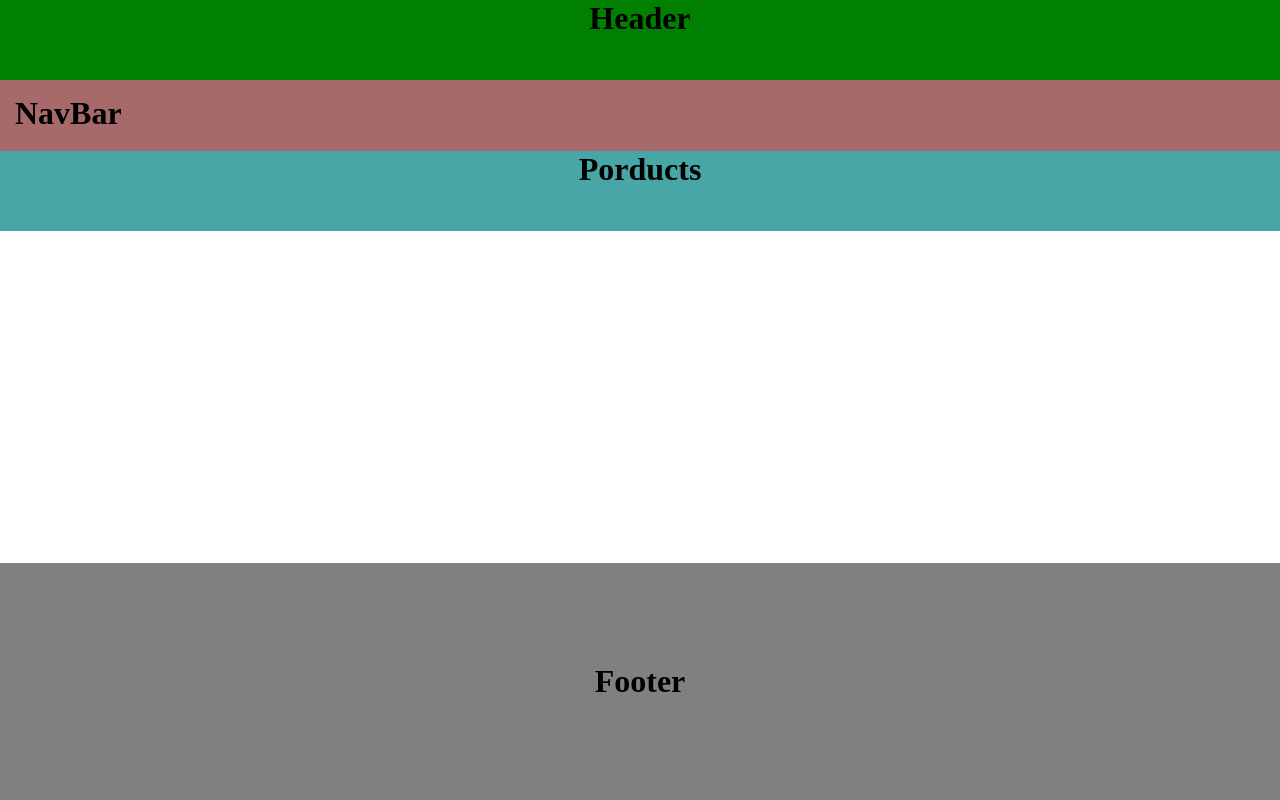
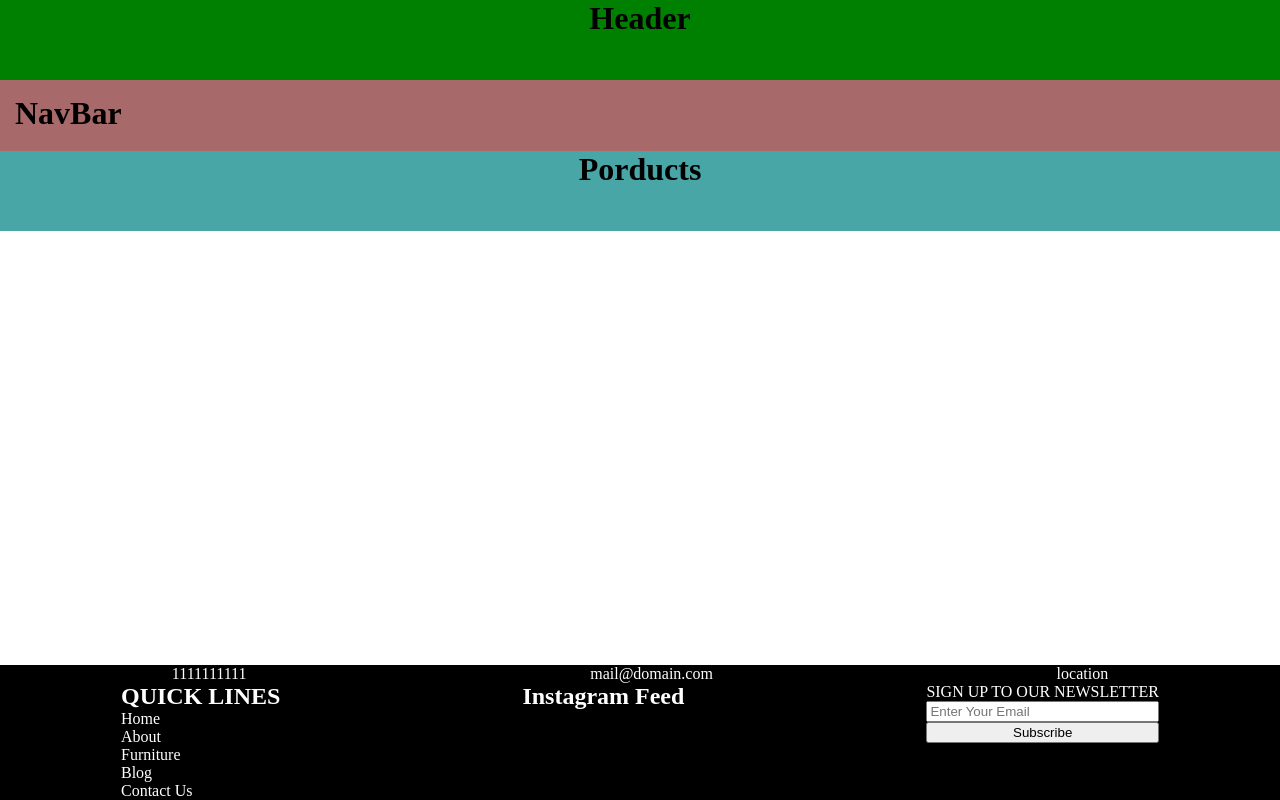
Before and after one commit to anujpuri76/webtest_1, a React (Vite) app: page / in a window 1280 px wide. Built offline with nearby package versions, Linux system fonts and the light colour scheme.

Commit message:
base design created

```diff
--- a/src/components/Footer.css
+++ b/src/components/Footer.css
@@ -3,11 +3,36 @@
 }
 
 .foot{
-    background-color: grey;
-    padding: 100px;
-    text-align: center;
+    background-color: #000000;
+    color: white;
+    /* padding: 100px; */
     position: absolute;
     right: 0;
     left: 0;
     bottom: 0;
+    display: flex;
+    flex-wrap: wrap;
+    justify-content: space-around;
+
 }
+.contact{
+    /* height: fit-content; */
+    width: 100%;
+    align-self: flex-start;
+    display: flex;
+    justify-content: space-around;
+}
+.details{
+
+
+}
+a{
+    display: block;
+    text-decoration: none;
+    color: white;
+}
+.signup>form{
+    display: flex;
+    justify-content: center;
+    flex-direction: column;
+}
--- a/src/components/Footer.jsx
+++ b/src/components/Footer.jsx
@@ -3,7 +3,29 @@ import './Footer.css'
 const Footer = () => {
   return (
     <div className='foot'>
-      <h1>Footer</h1>
+      <div class="contact">
+        <a href="tel:+">1111111111</a>
+        <a href="mailto:">mail@domain.com</a>
+        <a href="">location</a>
+      </div>
+      <div class="bookmarks"><h2>QUICK LINES</h2>
+        <a href="">Home</a>
+        <a href="">About</a>
+        <a href="">Furniture</a>
+        <a href="">Blog</a>
+        <a href="">Contact Us</a>
+      </div>
+      <div class="feed">
+        <h2>Instagram Feed</h2>
+      </div>
+      <div class="signup">
+        <form>
+          <label htmlFor="mail">SIGN UP TO OUR NEWSLETTER</label>
+          <input id="mail" type="email" placeholder="Enter Your Email"/>
+          <button type="submit">Subscribe</button>
+        </form>
+      </div>
+
     </div>
   )
 }
```
Also changed, not shown: 1 other file (tests, documents, lock files or other folders).
